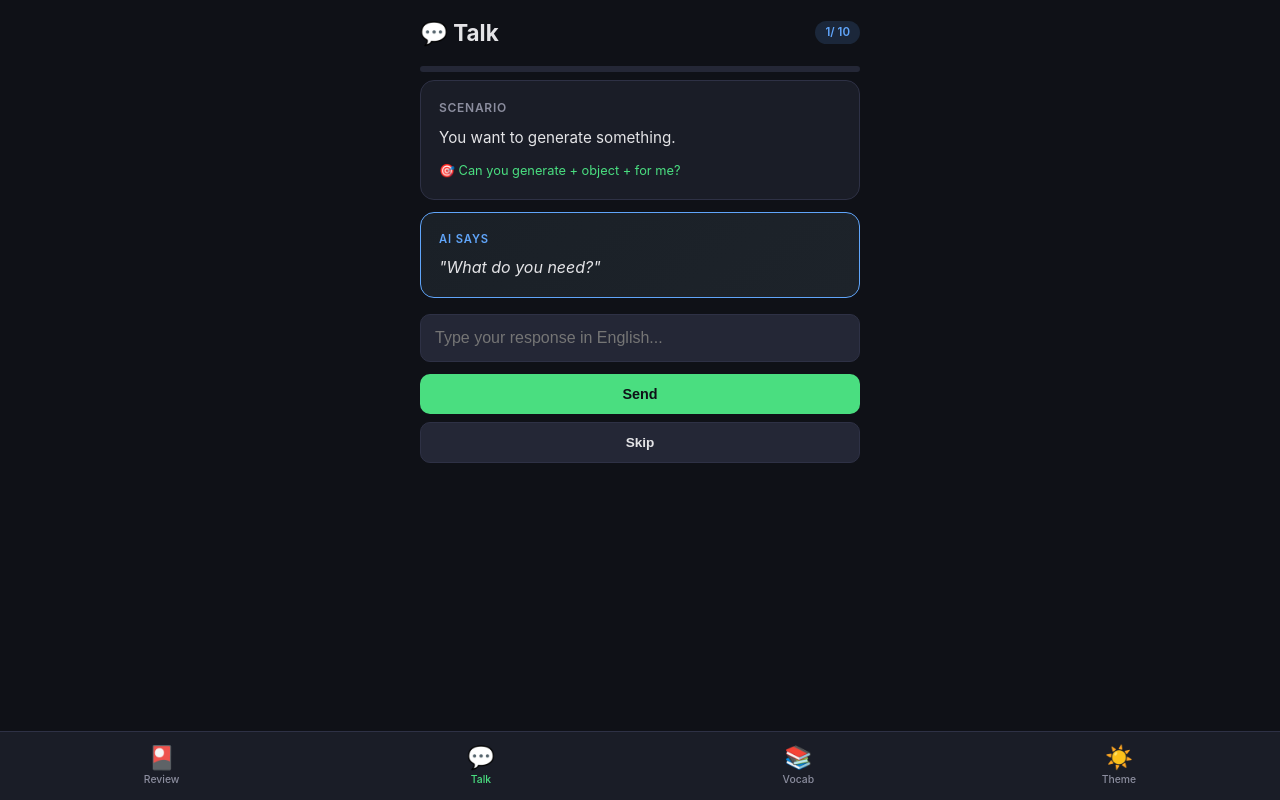
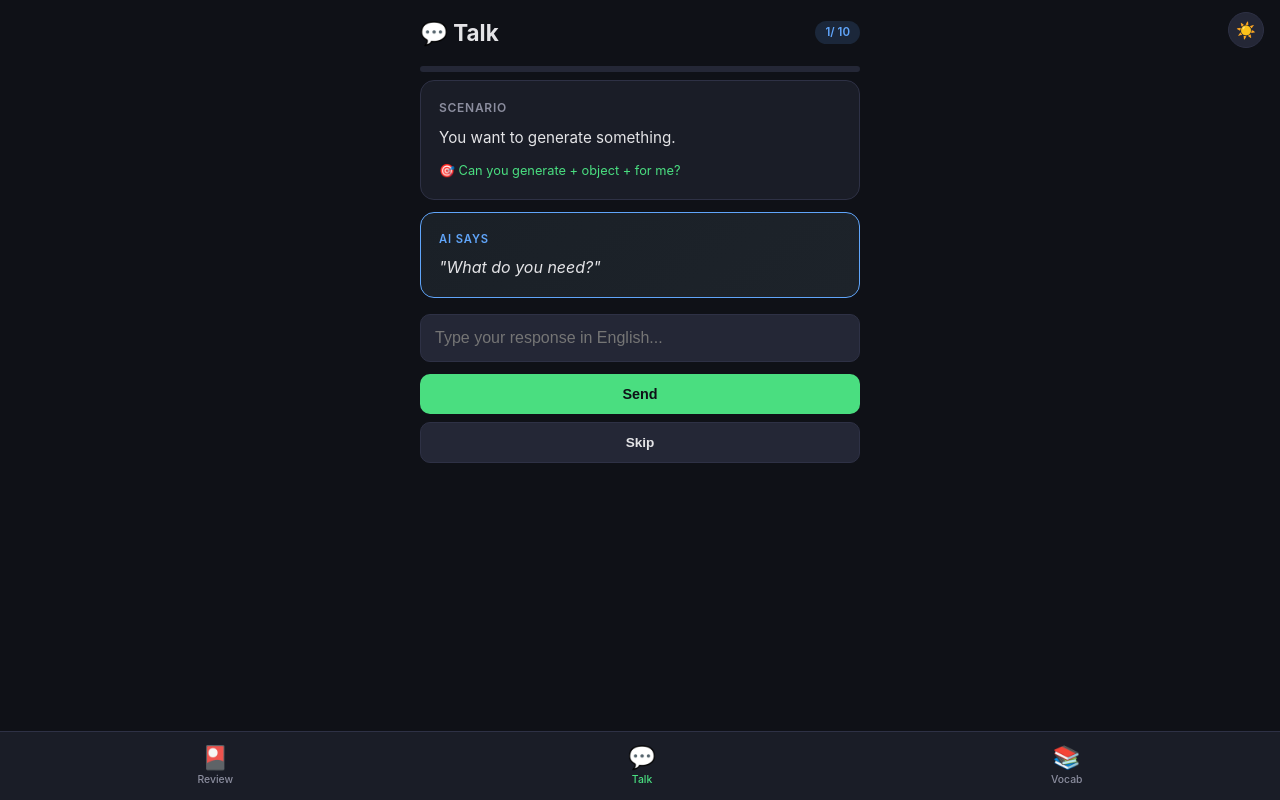
Before and after one commit to tsaol/languages, a Flask app: page /talk in a window 1280 px wide. Run offline with Flask 3, Linux system fonts and the light colour scheme; the visitor is signed in with stand-in values (Sample User, id 1); data that the repository does not hold is empty.

Commit message:
persist talk progress in localStorage, move theme toggle to top-right

```diff
--- a/web/templates/base.html
+++ b/web/templates/base.html
@@ -280,10 +280,34 @@
 
         /* Scrollbar */
         ::-webkit-scrollbar { width: 0; }
+
+        /* Theme toggle */
+        .theme-toggle {
+            position: fixed;
+            top: 12px;
+            right: 16px;
+            z-index: 1001;
+            background: var(--surface2);
+            border: 1px solid var(--border);
+            border-radius: 50%;
+            width: 36px;
+            height: 36px;
+            display: flex;
+            align-items: center;
+            justify-content: center;
+            cursor: pointer;
+            font-size: 1rem;
+            transition: all 0.2s;
+        }
+        .theme-toggle:active { transform: scale(0.9); }
     </style>
     {% block head %}{% endblock %}
 </head>
 <body>
+    <div class="theme-toggle" id="themeToggle" onclick="toggleTheme()">
+        <span id="themeIcon">☀️</span>
+    </div>
+
     {% block body %}{% endblock %}
 
     <nav class="nav-bar">
@@ -299,18 +323,12 @@
             <span class="nav-icon">📚</span>
             <span>Vocab</span>
         </a>
-        <a href="javascript:void(0)" class="nav-item" onclick="toggleTheme()">
-            <span class="nav-icon" id="themeIcon">☀️</span>
-            <span>Theme</span>
-        </a>
     </nav>
     <script>
     (function(){
         const t = localStorage.getItem('theme') || 'dark';
         document.documentElement.setAttribute('data-theme', t);
-        document.addEventListener('DOMContentLoaded', function(){
-            document.getElementById('themeIcon').textContent = t === 'dark' ? '☀️' : '🌙';
-        });
+        document.getElementById('themeIcon').textContent = t === 'dark' ? '☀️' : '🌙';
     })();
     function toggleTheme(){
         const cur = document.documentElement.getAttribute('data-theme') || 'dark';
```
Also changed, not shown: web/templates/talk.html (+39 -8 lines).
